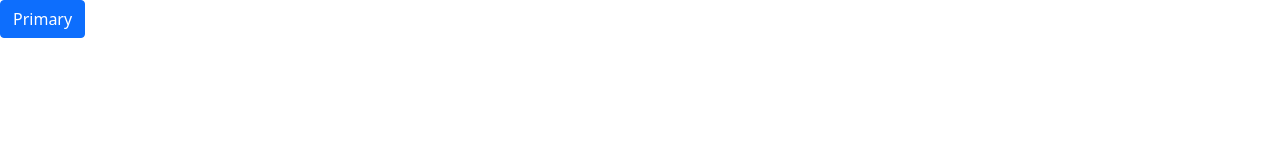
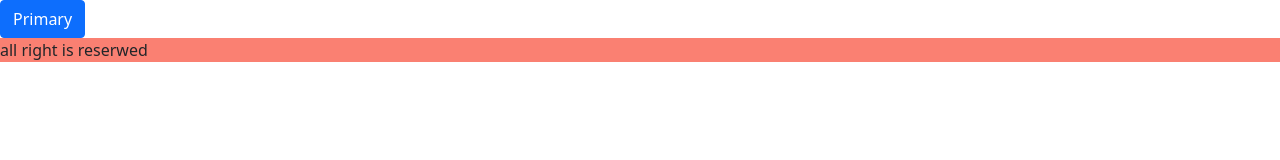
Before and after one commit to TatjanaBezkorovaina/testpug, a website: page index.pug in a window 1280 px wide. Drawn offline with nearby package versions, Linux system fonts and the light colour scheme; files that its build step writes are made by us from their sources.

Commit message:
add footer

```diff
--- a/index.pug
+++ b/index.pug
@@ -5,3 +5,6 @@ block title
 
 block content
   +header()
+
+block footer
+  +footer()
--- a/scss/components/_footer.scss
+++ b/scss/components/_footer.scss
@@ -0,0 +1,3 @@
+.footer {
+  background-color: salmon;
+}
--- a/src/_extends/common.pug
+++ b/src/_extends/common.pug
@@ -14,3 +14,4 @@ html(lang='ua')
 		//- include ../../assets/icons/common/symbol-defs.svg
 		.l-common
 			block content
+		block footer
--- a/src/_includes/components/footer.pug
+++ b/src/_includes/components/footer.pug
@@ -0,0 +1,3 @@
+mixin footer()
+  footer.footer
+    p all right is reserwed
```
Also changed, not shown: index.css, index.html.
